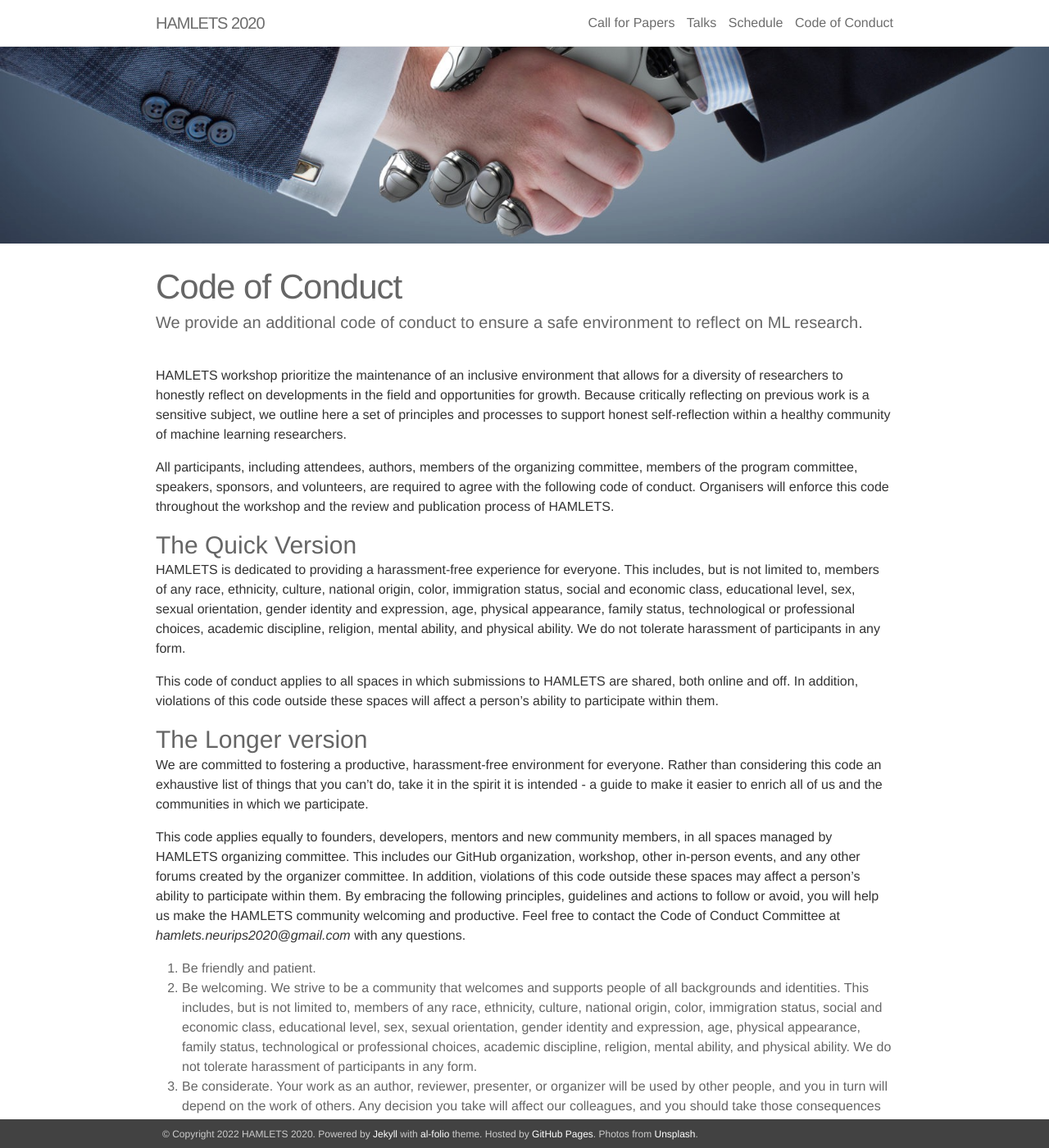
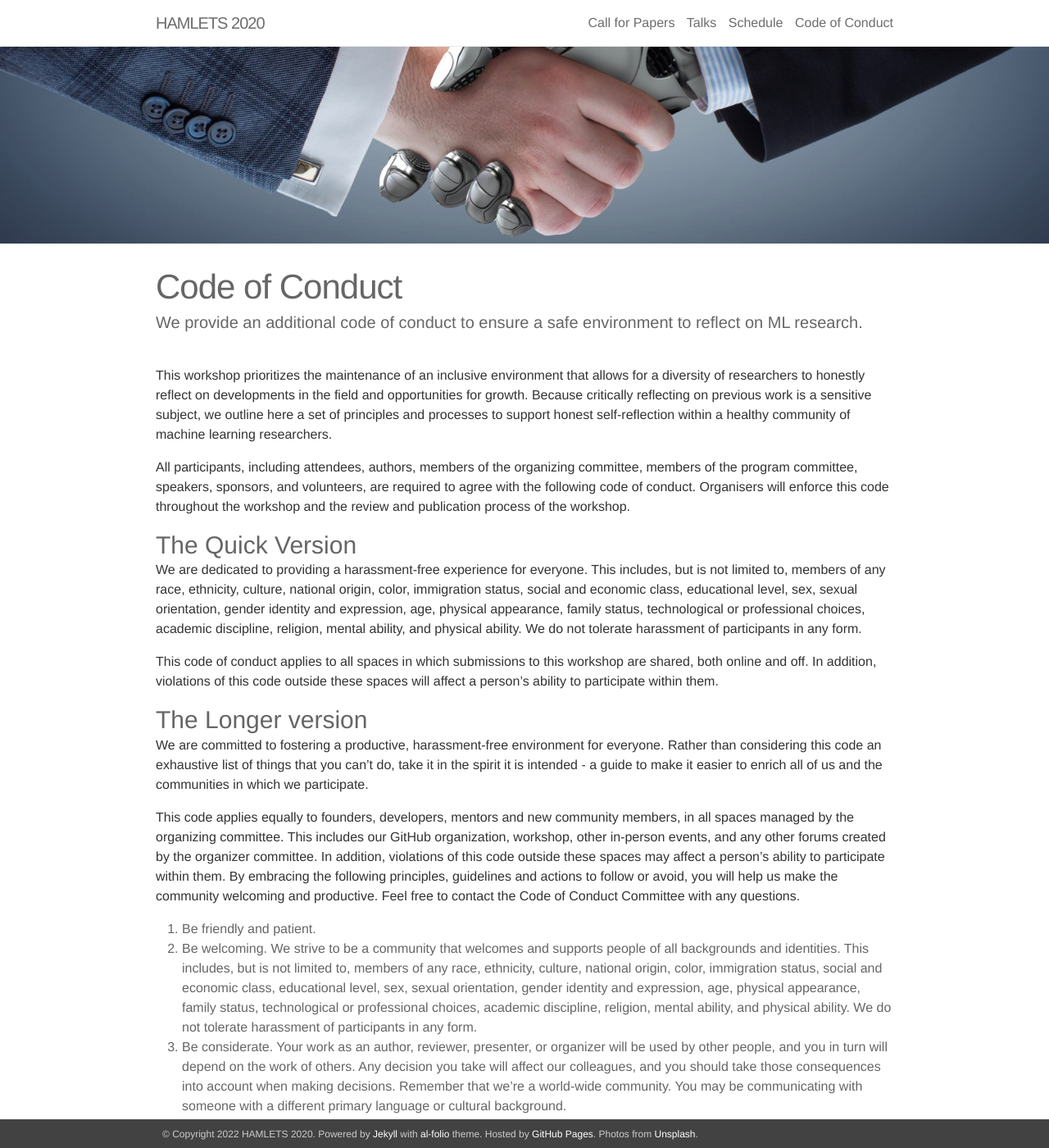
Before and after one commit to acmi-lab/humaneval-workshop, a Jekyll site: the page built from _pages/07_coc.md, in a window 1280 px wide and 1400 px high. Shown: the whole window at 82% size. Built offline with Jekyll 4.4.1, drawn with Linux system fonts in a browser that asks for light colours; nearby versions of some CDN libraries; some of the changed text lies outside the part shown.

Commit message:
Update coc

```diff
--- a/_pages/07_coc.md
+++ b/_pages/07_coc.md
@@ -5,22 +5,22 @@ title: Code of Conduct
 description: We provide an additional code of conduct to ensure a safe environment to reflect on ML research.
 ---
 
-HAMLETS workshop  prioritize the maintenance of an inclusive environment that allows for a diversity of researchers to honestly reflect on developments in the field and opportunities for growth.  Because critically reflecting on previous work is a sensitive subject, we outline here a set of principles and processes to support honest self-reflection within a healthy community of machine learning researchers.
+This workshop prioritizes the maintenance of an inclusive environment that allows for a diversity of researchers to honestly reflect on developments in the field and opportunities for growth.  Because critically reflecting on previous work is a sensitive subject, we outline here a set of principles and processes to support honest self-reflection within a healthy community of machine learning researchers.
 
-All participants, including attendees, authors, members of the organizing committee, members of the program committee, speakers, sponsors, and volunteers, are required to agree with the following code of conduct. Organisers will enforce this code throughout the workshop and the review and publication process of HAMLETS.
+All participants, including attendees, authors, members of the organizing committee, members of the program committee, speakers, sponsors, and volunteers, are required to agree with the following code of conduct. Organisers will enforce this code throughout the workshop and the review and publication process of the workshop.
 
 ### The Quick Version
 
-HAMLETS is dedicated to providing a harassment-free experience for everyone. This  includes, but is not limited to, members of any race, ethnicity, culture, national origin, color, immigration status, social and economic class, educational level, sex, sexual orientation, gender identity and expression, age, physical appearance, family status, technological or professional choices, academic discipline, religion, mental ability, and physical ability. We do not tolerate harassment of participants in any form.
+We are dedicated to providing a harassment-free experience for everyone. This  includes, but is not limited to, members of any race, ethnicity, culture, national origin, color, immigration status, social and economic class, educational level, sex, sexual orientation, gender identity and expression, age, physical appearance, family status, technological or professional choices, academic discipline, religion, mental ability, and physical ability. We do not tolerate harassment of participants in any form.
 
-This code of conduct applies to all spaces in which submissions to HAMLETS are shared, both online and off.  In addition, violations of this code outside these spaces will affect a person's ability to participate within them.
+This code of conduct applies to all spaces in which submissions to this workshop are shared, both online and off.  In addition, violations of this code outside these spaces will affect a person's ability to participate within them.
 
 ### The Longer version
 
 We are committed to fostering a productive, harassment-free environment for everyone. Rather than considering this code an exhaustive list of things that you can’t do, take it in the spirit it is intended - a guide to make it easier to enrich all of us and the communities in which we participate.
 
-This code applies equally to founders, developers, mentors and new community members, in all spaces managed by HAMLETS organizing committee. This includes our GitHub organization, workshop, other in-person events, and any other forums created by the organizer committee. In addition, violations of this code outside these spaces may affect a person's ability to participate within them.
-By embracing the following principles, guidelines and actions to follow or avoid, you will help us make the HAMLETS community welcoming and productive. Feel free to contact the Code of Conduct Committee at *hamlets.neurips2020@gmail.com* with any questions.
+This code applies equally to founders, developers, mentors and new community members, in all spaces managed by the organizing committee. This includes our GitHub organization, workshop, other in-person events, and any other forums created by the organizer committee. In addition, violations of this code outside these spaces may affect a person's ability to participate within them.
+By embracing the following principles, guidelines and actions to follow or avoid, you will help us make the community welcoming and productive. Feel free to contact the Code of Conduct Committee with any questions.
 1. Be friendly and patient.
 2. Be welcoming. We strive to be a community that welcomes and supports people of all backgrounds and identities. This  includes, but is not limited to, members of any race, ethnicity, culture, national origin, color, immigration status, social and economic class, educational level, sex, sexual orientation, gender identity and expression, age, physical appearance, family status, technological or professional choices, academic discipline, religion, mental ability, and physical ability. We do not tolerate harassment of participants in any form.
 3. Be considerate. Your work as an author, reviewer, presenter, or organizer will be used by other people, and you in turn will depend on the work of others. Any decision you take will affect our colleagues, and you should take those consequences into account when making decisions. Remember that we're a world-wide community. You may be communicating with someone with a different primary language or cultural background.
@@ -46,5 +46,5 @@ The online form gives you the option to keep your report anonymous or request th
 
 ### Acknowledgements
 
-Original text courtesy of [ConfCodeofConduct](https://confcodeofconduct.com/), [Speak Up!](http://web.archive.org/web/20141109123859/http://speakup.io/coc.html), [Django](https://www.djangoproject.com/conduct/), and [Project Jupyter](https://github.com/jupyter/governance/blob/master/conduct/code_of_conduct.md), modified by the HAMLETS organizing committee. We are grateful to those projects for contributing these materials under open licensing terms for us to easily reuse.
+Original text courtesy of [ConfCodeofConduct](https://confcodeofconduct.com/), [Speak Up!](http://web.archive.org/web/20141109123859/http://speakup.io/coc.html), [Django](https://www.djangoproject.com/conduct/), and [Project Jupyter](https://github.com/jupyter/governance/blob/master/conduct/code_of_conduct.md), modified by the organizing committee. We are grateful to those projects for contributing these materials under open licensing terms for us to easily reuse.
 All content on this page is licensed under a Creative Commons Attribution license.
```
